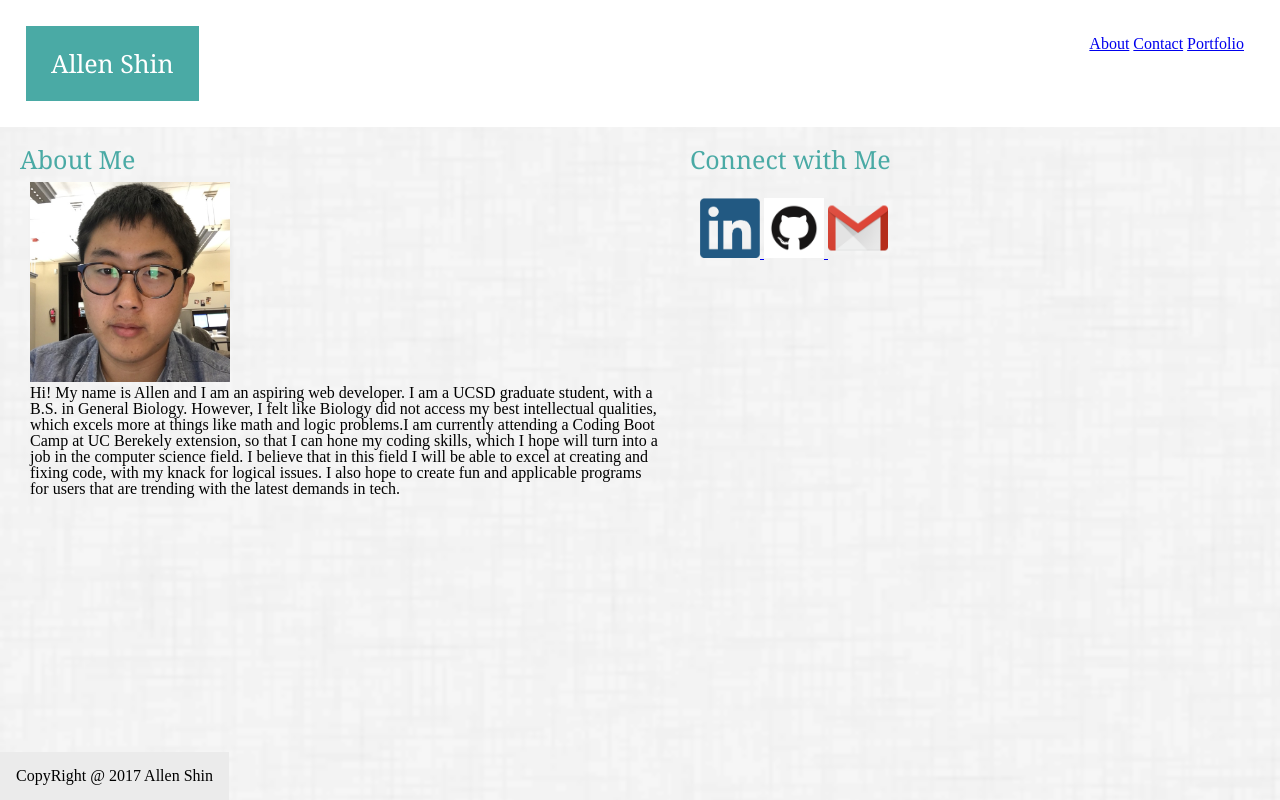
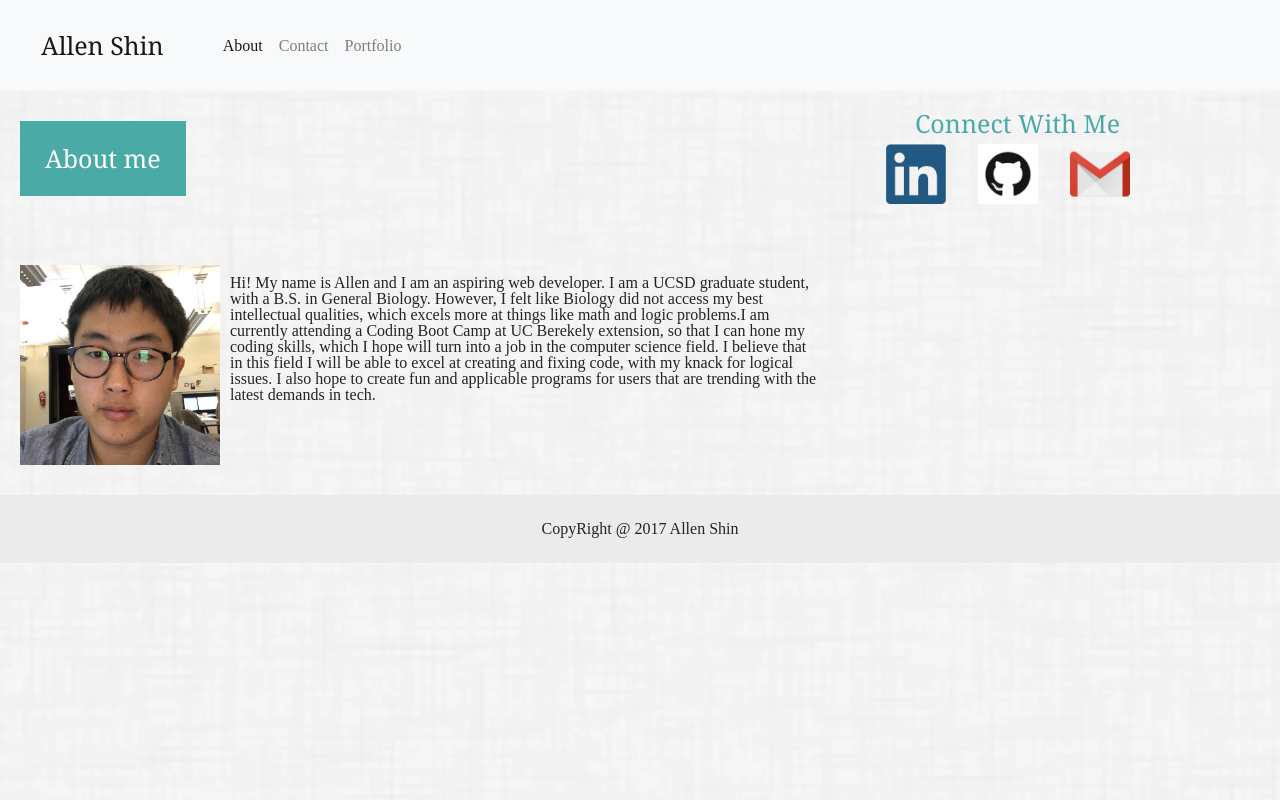
Before and after one commit to geeuho/Bootstrap-Portfolio, a plain HTML site: page index.html in a window 1280 px wide. Drawn offline with nearby package versions, Linux system fonts and the light colour scheme.

Commit message:
Final Commit

```diff
--- a/assets/css/style.css
+++ b/assets/css/style.css
@@ -8,6 +8,7 @@
 .port{
 	width:150px;
 	float:left;
+	margin:15px;
 }
 
 .bottom{
@@ -16,7 +17,7 @@
 	font-color:white;
 	background-width:100%;
 	background-color:#4aaaa5;
-	;
+	width:100%;
 }
 .container{
 	width:100%
@@ -25,11 +26,10 @@
 	overflow:auto;
 }
 .container2{
+		position:sticky;
 		width:100%;
-		border:#dddddd;
-		background-color:;
-    	bottom: 0;
-    	overflow:auto;
+		background-color:#ebebeb;
+    	bottom:0;
 }
 .info{
 	height:400px;
@@ -46,6 +46,9 @@ div.menu{
 a.menu{
 	font-color:#777777;
 	font-family:Arial;
+	width:60px;
+	height:60px;
+	border:0;
 }
 div{
 	padding:10px;
@@ -72,10 +75,8 @@ div{
 	overflow:auto;
 }
 .sidebar{
-	width:270px;
-	float:right;
-	clear:left;
-	overflow:auto;
+	float:left;
+	clear:both
 }
 .icons{
 	clear:right;
@@ -90,9 +91,10 @@ header{
 	color:#ffffff;
 }
 footer{
+width:100%;
   display: block;
   padding:1em;
-  position:absolute;
+  position:relative;
   bottom:0px;
   text-align: center;
   background: #ebebeb;
@@ -104,6 +106,15 @@ body{
 	background-size: 1500px, 1500px;
 	overflow:auto;
 }
+.navbar-brand{
+	font: Arial;
+	font-color:#4aaaa5;
+	font-size:25px;
+	font-family:Georgia;
+	padding:1em;
+	float:left;
+}
+
 h1{color:white;
 	font: Arial;
 	background-color:#4aaaa5;
@@ -117,14 +128,12 @@ h1{color:white;
 h2{color:#4aaaa5;
 	font-size:25px;
 	font-family:Georgia;
-	clear:right;
 }
-
-
+#connect{
+	margin-left:45px;
+}
 }
 p{
-	padding:10px;
 	color:#777777;
-	font-family:Arial;
-	float:right;
+	font-family:Georgia;
 }
--- a/index.html
+++ b/index.html
@@ -1,6 +1,8 @@
 <!DOCTYPE html>
 <html>
 <head>
+	<link rel="stylesheet" href="https://maxcdn.bootstrapcdn.com/bootstrap/4.0.0-beta.2/css/bootstrap.min.css" integrity="sha384-PsH8R72JQ3SOdhVi3uxftmaW6Vc51MKb0q5P2rRUpPvrszuE4W1povHYgTpBfshb" crossorigin="anonymous">
+
 	<link rel="stylesheet" type="text/css" href="./assets/css/reset.css">
 
 	<link rel="stylesheet" type="text/css" href="./assets/css/style.css">
@@ -8,57 +10,64 @@
 	<title>Allen Shin's Website</title>
 </head>
 <body>
-	<div class="container">
-		<header>
-			<h1>Allen Shin</h1>
-				<div class="menu">
-   				<a href="./index.html">About</a>
-   				<a href="./contact.html">Contact</a>
-   				<a href="./portfolio.html">Portfolio</a>
+	<nav class="navbar navbar-expand-lg navbar-light bg-light">
+ 		<a class="navbar-brand" href="#">Allen Shin</a>
+  			<button class="navbar-toggler" type="button" data-toggle="collapse" data-target="#navbarNavAltMarkup" aria-controls="navbarNavAltMarkup" aria-expanded="false" aria-label="Toggle navigation">
+    			<span class="navbar-toggler-icon"></span>
+  			</button>
+  			<div class="collapse navbar-collapse" id="navbarNavAltMarkup">
+    			<div class="navbar-nav">
+      				<a class="nav-item nav-link active" href="./index.html">About<span class="sr-only">(current)</span></a>
+      				<a class="nav-item nav-link" href="./contact.html">Contact</a>
+      				<a class="nav-item nav-link" href="./portfolio.html">Portfolio</a>
+    			</div>
+  			</div>
+	</nav>
+
+		<div class="row">
+			<div class="col-sm-8">
+				<div class="page-header">
+					<h1>About me</h1>
    				</div>
-   		</header>
-	</div>
+   			</div>
+			<div class="col-sm-4">
+				<h2 id="connect">Connect With Me</h2>
+   				<ul class="nav nav-pills">
 
-    <div class= content>
-	<div class=sidebar>
-		<h2>Connect with Me</h2>
-		<br>
-		<div class=icons>
+  					<li class="nav-item">
+    					<a class="nav-link" href="https://www.linkedin.com/in/allen-shin-84234069/">
+    						<img src= ./assets/images/linkedin-logo-copy.png style="width:60px;height:60px;border:0">
+    					</a>
+  					</li>
+  					<li class="nav-item">
+    					<a class="nav-link" href="https://github.com/geeuho">
+    						<img src= ./assets/images/GitHub-Mark.png style="width:60px;height:60px;border:0"></a>
+  					</li>
+  					<li class="nav-item">
+    					<a class="nav-link" href="mailto:geeuho@gmail.com">
+    						<img src= ./assets/images/Gmail_Icon.png style="width:60px;height:60px;border:0"></a>
+  					</li>
+  				</ul>
+  				</div>
+
+   		</div>
+   		<div class="row">
+   			<div class="col-sm-8">
+   				<div class="media">
+  					<img class="img-fluid" src="./assets/images/img_2926.jpg"; height=200 px; width = 200 px alt="Responsive Image">
+  					<div class="media-body">
+    					<p>Hi! My name is Allen and I am an aspiring web developer. I am a UCSD graduate student, with a B.S. in General Biology. However, I felt like Biology did not access my best intellectual qualities, which excels more at things like math and logic problems.I am currently attending a Coding Boot Camp at UC Berekely extension, so that I can hone my coding skills, which I hope will turn into a job in the computer science field. I believe that in this field I will be able to excel at creating and fixing code, with my knack for logical issues. I also hope to create fun and applicable programs for users that are trending with the latest demands in tech.</p>
+  					</div>
+				</div>
+			</div>
+		</div>
+
+</body>
 
 
-			<a href="https://www.linkedin.com/in/allen-shin-84234069/">
-				<img src= ./assets/images/linkedin-logo-copy.png
-				style="width:60px;height:60px;border:0">
-			</a>
-
-
-			<a href="https://github.com/geeuho">
-				<img src= ./assets/images/GitHub-Mark.png
-				style="width:60px;height:60px;border:0">
-			</a>
-
-			<a href="mailto:geeuho@gmail.com">
-				<img src= ./assets/images/Gmail_Icon.png
-				style="width:60px;height:60px;border:0">
-			</a>
-
-		</div>
-	</div>
-		<div class=about>
-			<h2 class=>About Me</h2>
-			<div>
-			<img src='./assets/images/img_2926.jpg'; height= 200 px; width = 200 px>
-			<br>
-			<p>Hi! My name is Allen and I am an aspiring web developer. I am a UCSD graduate student, with a B.S. in General Biology. However, I felt like Biology did not access my best intellectual qualities, which excels more at things like math and logic problems.I am currently attending a Coding Boot Camp at UC Berekely extension, so that I can hone my coding skills, which I hope will turn into a job in the computer science field. I believe that in this field I will be able to excel at creating and fixing code, with my knack for logical issues. I also hope to create fun and applicable programs for users that are trending with the latest demands in tech. </p>
-
-		</div>
-
-
-	</div>
+<div class="container2">
+	<footer>
+	CopyRight @ 2017 Allen Shin
+	</footer>
 </div>
-</body>
-		<footer>
-			CopyRight @ 2017 Allen Shin
-		</footer>
-
 </html>
```
Also changed, not shown: contact.html (+49 -42 lines), portfolio.html (+45 -45 lines).
